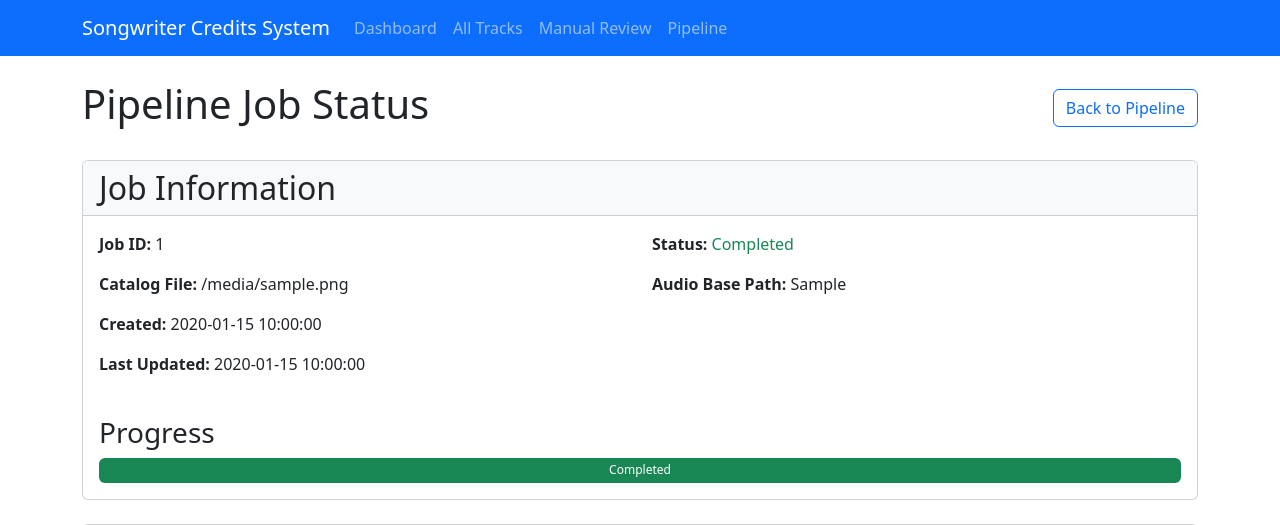
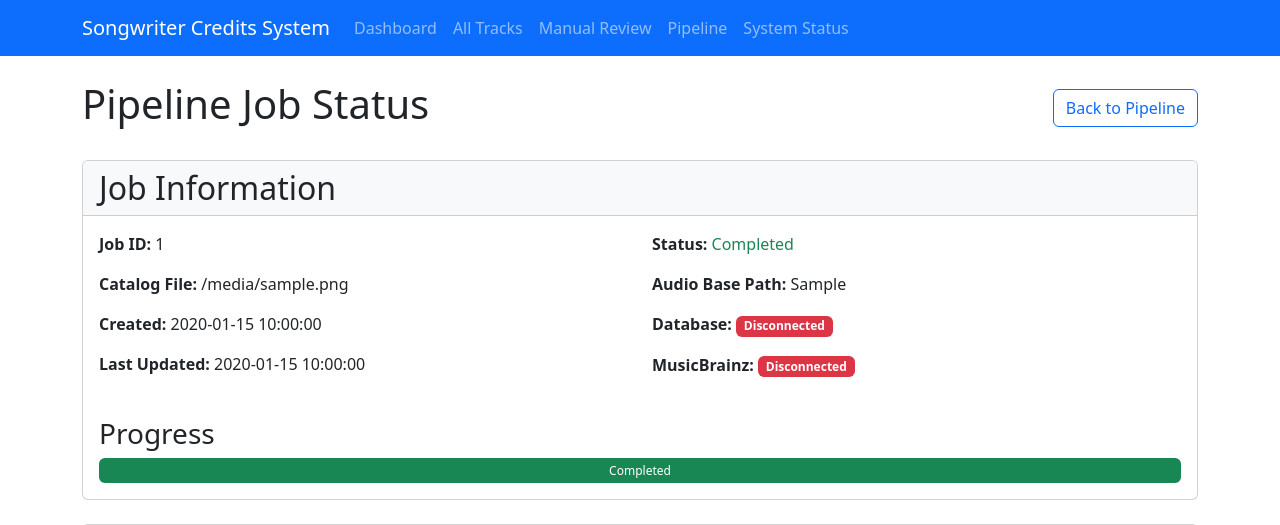
Before and after one commit to Jopgood/music-songwriter-credits, a Flask app: template songwriter_id/review_interface/templates/job_status.html in a window 1280 px wide. Shown: the top 525 px of the page. Run offline with Flask 3, Linux system fonts and the light colour scheme; the template is opened without the code that fills it: most values are stand-ins (such as "Sample title", 1, 10 or a date in 2020).

Commit message:
Update job status template with connection status

```diff
--- a/songwriter_id/review_interface/templates/job_status.html
+++ b/songwriter_id/review_interface/templates/job_status.html
@@ -50,6 +50,9 @@
                     <li class="nav-item">
                         <a class="nav-link" href="/pipeline">Pipeline</a>
                     </li>
+                    <li class="nav-item">
+                        <a class="nav-link" href="/system/status">System Status</a>
+                    </li>
                 </ul>
             </div>
         </div>
@@ -90,8 +93,26 @@
                         {% if job.audio_base_path %}
                         <p><strong>Audio Base Path:</strong> {{ job.audio_base_path }}</p>
                         {% endif %}
+
+                        {% if job.connections %}
+                        <p><strong>Database:</strong>
+                            {% if job.connections.database == 'connected' %}
+                            <span class="badge bg-success">Connected</span>
+                            {% else %}
+                            <span class="badge bg-danger">Disconnected</span>
+                            {% endif %}
+                        </p>
+                        <p><strong>MusicBrainz:</strong>
+                            {% if job.connections.musicbrainz == 'connected' %}
+                            <span class="badge bg-success">Connected</span>
+                            {% else %}
+                            <span class="badge bg-danger">Disconnected</span>
+                            {% endif %}
+                        </p>
+                        {% endif %}
+
                         {% if job.status == 'failed' and job.stats and job.stats.error %}
-                        <div class="alert alert-danger">
+                        <div class="alert alert-danger mt-3">
                             <strong>Error:</strong> {{ job.stats.error }}
                         </div>
                         {% endif %}
@@ -118,6 +139,15 @@
                     </div>
                     {% endif %}
                 </div>
+
+                {% if job.status == 'failed' and job.stats and job.stats.details %}
+                <div class="mt-4">
+                    <h4>Error Details</h4>
+                    <div class="bg-light p-3 rounded" style="max-height: 200px; overflow-y: auto; font-family: monospace;">
+                        <pre>{{ job.stats.details }}</pre>
+                    </div>
+                </div>
+                {% endif %}
             </div>
         </div>
 
@@ -217,6 +247,14 @@
                 <p>This job is pending processing and will start soon. The page will refresh automatically to show updates.</p>
                 {% elif job.status == 'failed' %}
                 <p>This job failed to complete. Please check the error message above and try again.</p>
+
+                {% if not connections.main_database.0 or (job.connections and job.connections.database == 'disconnected') %}
+                <div class="alert alert-warning mt-3">
+                    <strong>Database Connection Issue:</strong> This job may have failed due to database connection problems.
+                    <a href="/system/status" class="btn btn-sm btn-info mt-2">Check System Status</a>
+                </div>
+                {% endif %}
+
                 <a href="/pipeline" class="btn btn-primary">Start a New Job</a>
                 {% endif %}
             </div>
```
